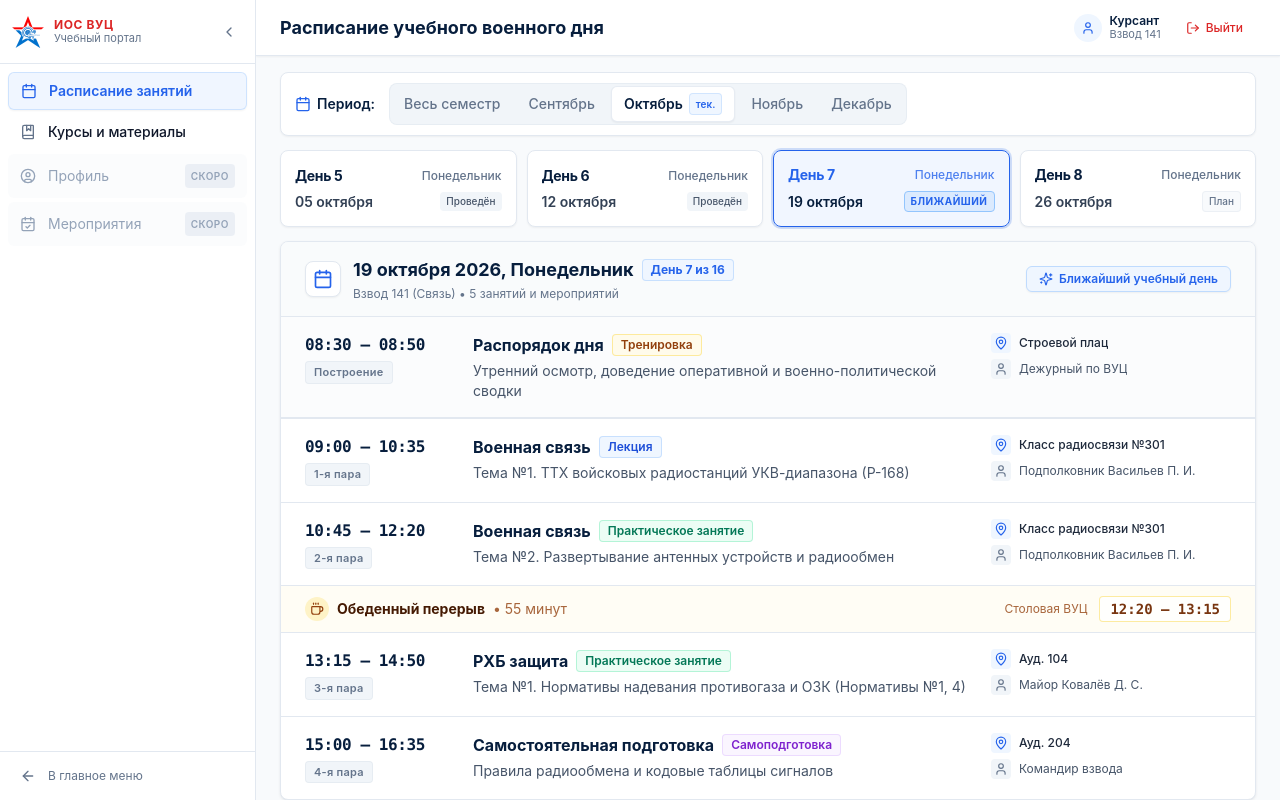
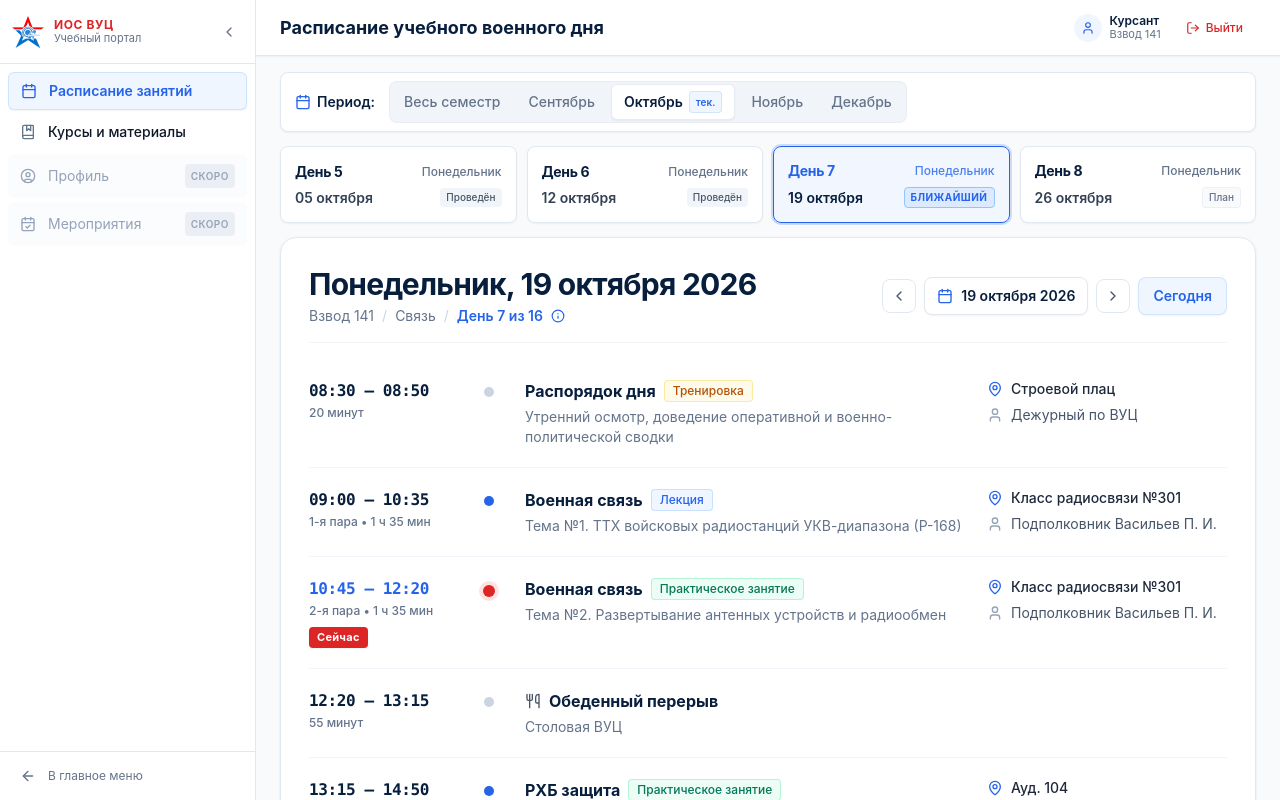
Before and after one commit to goliluxa/vuc-EOS, a React (Vite) app: page /cadet/lms in a window 1280 px wide. Shown: the top 800 px of the page. Built offline with nearby package versions, Linux system fonts and the light colour scheme; no server answers.

Commit message:
feat(lms): implement vertical timeline schedule card with live status and interactive navigation

```diff
--- a/src/pages/cadet/lms/CadetScheduleSection.tsx
+++ b/src/pages/cadet/lms/CadetScheduleSection.tsx
@@ -1,7 +1,7 @@
 import React, { useState } from 'react';
-import { CheckCircle2, Calendar, Sparkles, Clock } from 'lucide-react';
+import { Calendar, ChevronLeft, ChevronRight, Info } from 'lucide-react';
 import { scheduleService, SEMESTER_MONTHS, MonthOption } from '../../../services/scheduleService';
-import { CadetSessionRow } from './CadetSessionRow';
+import { CadetSessionRow, CadetLunchRow } from './CadetSessionRow';
 
 interface CadetScheduleSectionProps {
   initialPlatoon?: string;
@@ -78,7 +78,6 @@ export const CadetScheduleSection: React.FC<CadetScheduleSectionProps> = ({
   const currentDay = allDays.find((d) => d.dayNumber === selectedDayNumber) || nearestDay;
 
   const isNearestDay = currentDay.dayNumber === nearestDay.dayNumber;
-  const isCurrentDayPast = (currentDay.isoDate || '') < '2026-10-14';
 
   const handleSelectMonth = (monthKey: MonthOption['key']) => {
     setSelectedMonth(monthKey);
@@ -90,15 +89,39 @@ export const CadetScheduleSection: React.FC<CadetScheduleSectionProps> = ({
     }
   };
 
+  const handlePrevDay = () => {
+    if (currentDay.dayNumber > 1) {
+      const prevNum = currentDay.dayNumber - 1;
+      setSelectedDayNumber(prevNum);
+      const prevDayObj = allDays.find((d) => d.dayNumber === prevNum);
+      if (prevDayObj && prevDayObj.monthKey && selectedMonth !== 'all') {
+        setSelectedMonth(prevDayObj.monthKey as MonthOption['key']);
+      }
+    }
+  };
+
+  const handleNextDay = () => {
+    if (currentDay.dayNumber < allDays.length) {
+      const nextNum = currentDay.dayNumber + 1;
+      setSelectedDayNumber(nextNum);
+      const nextDayObj = allDays.find((d) => d.dayNumber === nextNum);
+      if (nextDayObj && nextDayObj.monthKey && selectedMonth !== 'all') {
+        setSelectedMonth(nextDayObj.monthKey as MonthOption['key']);
+      }
+    }
+  };
+
   const handleJumpToNearest = () => {
     setSelectedDayNumber(nearestDay.dayNumber);
-    setSelectedMonth((nearestDay.monthKey as MonthOption['key']) || 'oct');
+    if (nearestDay.monthKey && selectedMonth !== 'all') {
+      setSelectedMonth(nearestDay.monthKey as MonthOption['key']);
+    }
   };
 
   return (
     <div className="space-y-3.5 animate-fade-in">
       {/* Top Period Selector Bar */}
-      <div className="flex flex-col sm:flex-row sm:items-center justify-between gap-2.5 bg-white border border-surface-border px-3.5 py-2.5 rounded-lg shadow-xs">
+      <div className="flex flex-col sm:flex-row sm:items-center justify-between gap-2.5 bg-white border border-surface-border px-3.5 py-2 rounded-lg shadow-xs">
         {/* Month & Semester Tabs */}
         <div className="flex items-center gap-1.5 overflow-x-auto no-scrollbar">
           <div className="flex items-center gap-1.5 text-xs sm:text-sm font-semibold text-navy-deep mr-2 shrink-0">
@@ -139,19 +162,6 @@ export const CadetScheduleSection: React.FC<CadetScheduleSectionProps> = ({
             })}
           </div>
         </div>
-
-        {/* Right: Jump to Nearest Button */}
-        {selectedDayNumber !== nearestDay.dayNumber && (
-          <button
-            type="button"
-            onClick={handleJumpToNearest}
-            className="inline-flex items-center gap-1.5 px-3 py-1.5 text-xs sm:text-sm font-medium text-military-blue bg-blue-50 hover:bg-blue-100 rounded-md border border-blue-200 transition-colors shrink-0 self-start sm:self-auto"
-            title="Перейти к ближайшему будущему дню занятий"
-          >
-            <Sparkles className="w-3.5 h-3.5 text-military-blue" />
-            <span>К ближайшему дню</span>
-          </button>
-        )}
       </div>
 
       {/* Days Grid */}
@@ -237,54 +247,88 @@ export const CadetScheduleSection: React.FC<CadetScheduleSectionProps> = ({
         );
       })()}
 
-      {/* Daily Schedule Detailed Table */}
-      <div className="bg-white border border-surface-border rounded-lg shadow-card overflow-hidden">
-        {/* Day Card Header */}
-        <div className="px-4 sm:px-6 py-3 sm:py-3.5 bg-slate-50/80 border-b border-surface-border flex flex-col sm:flex-row sm:items-center justify-between gap-3">
-          <div className="flex items-center gap-3">
-            <div className="w-9 h-9 rounded-lg bg-white border border-surface-border shadow-xs flex items-center justify-center text-military-blue shrink-0">
-              <Calendar className="w-5 h-5" />
-            </div>
-            <div>
-              <div className="flex items-center gap-2 flex-wrap">
-                <h3 className="text-base sm:text-lg font-bold text-navy-deep">
-                  {currentDay.date}, {currentDay.dayOfWeek}
-                </h3>
-                <span className="text-xs font-bold px-2 py-0.5 rounded bg-blue-50 text-military-blue border border-blue-200/80">
-                  День {currentDay.dayNumber} из 16
-                </span>
-              </div>
-              <p className="text-xs text-content-secondary mt-0.5">
-                {platoon} • 5 занятий и мероприятий
-              </p>
+      {/* Daily Schedule Timeline Card (matching reference) */}
+      <div className="bg-white border border-surface-border rounded-2xl shadow-card p-5 sm:p-7 space-y-4">
+        {/* Card Header */}
+        <div className="flex flex-col sm:flex-row sm:items-center justify-between gap-4 pb-4 border-b border-slate-100">
+          {/* Left: Day Title and Platoon Breadcrumb */}
+          <div>
+            <h2 className="text-xl sm:text-2xl lg:text-3xl font-bold text-navy-deep tracking-tight">
+              {currentDay.dayOfWeek}, {currentDay.date}
+            </h2>
+            <div className="flex items-center gap-2 text-xs sm:text-sm text-slate-500 mt-1">
+              <span>{platoon.split(' ')[0]} {platoon.split(' ')[1]}</span>
+              <span className="text-slate-300">/</span>
+              <span>{platoon.includes('Связь') ? 'Связь' : 'ВУЦ'}</span>
+              <span className="text-slate-300">/</span>
+              <span className="text-military-blue font-semibold">
+                День {currentDay.dayNumber} из 16
+              </span>
+              <Info className="w-3.5 h-3.5 text-military-blue inline shrink-0" />
             </div>
           </div>
 
+          {/* Right: Date Navigation Controls */}
           <div className="flex items-center gap-2 shrink-0 self-start sm:self-auto">
-            {isNearestDay ? (
-              <span className="inline-flex items-center gap-1.5 px-3 py-1 rounded-md text-xs font-semibold bg-blue-50 text-military-blue border border-blue-200 shadow-xs">
-                <Sparkles className="w-3.5 h-3.5" />
-                <span>Ближайший учебный день</span>
-              </span>
-            ) : isCurrentDayPast ? (
-              <span className="inline-flex items-center gap-1.5 px-3 py-1 rounded-md text-xs font-semibold text-emerald-800 bg-emerald-50 border border-emerald-200">
-                <CheckCircle2 className="w-3.5 h-3.5 text-emerald-600" />
-                <span>День проведён</span>
-              </span>
-            ) : (
-              <span className="inline-flex items-center gap-1.5 px-3 py-1 rounded-md text-xs font-medium text-slate-600 bg-slate-100 border border-slate-200">
-                <Clock className="w-3.5 h-3.5 text-slate-400" />
-                <span>Запланировано</span>
-              </span>
-            )}
+            <button
+              type="button"
+              onClick={handlePrevDay}
+              disabled={currentDay.dayNumber <= 1}
+              className="p-2 border border-slate-200 rounded-lg hover:bg-slate-50 text-slate-600 disabled:opacity-40 disabled:cursor-not-allowed transition-colors"
+              title="Предыдущий учебный день"
+              aria-label="Предыдущий учебный день"
+            >
+              <ChevronLeft className="w-4 h-4" />
+            </button>
+
+            <div className="px-3 py-2 border border-slate-200 rounded-lg font-semibold text-xs sm:text-sm text-navy-deep flex items-center gap-2 bg-white shadow-xs">
+              <Calendar className="w-4 h-4 text-military-blue" />
+              <span>{currentDay.date}</span>
+            </div>
+
+            <button
+              type="button"
+              onClick={handleNextDay}
+              disabled={currentDay.dayNumber >= allDays.length}
+              className="p-2 border border-slate-200 rounded-lg hover:bg-slate-50 text-slate-600 disabled:opacity-40 disabled:cursor-not-allowed transition-colors"
+              title="Следующий учебный день"
+              aria-label="Следующий учебный день"
+            >
+              <ChevronRight className="w-4 h-4" />
+            </button>
+
+            <button
+              type="button"
+              onClick={handleJumpToNearest}
+              className="px-3.5 py-2 bg-blue-50 text-military-blue font-semibold text-xs sm:text-sm rounded-lg hover:bg-blue-100 transition-colors border border-blue-200/60 shadow-xs"
+              title="Перейти к ближайшему дню"
+            >
+              Сегодня
+            </button>
           </div>
         </div>
 
-        {/* Sessions Timetable */}
-        <div className="divide-y divide-surface-border">
-          {currentDay.sessions.map((sess) => (
-            <CadetSessionRow key={sess.id} session={sess} />
-          ))}
+        {/* Vertical Timeline Sessions */}
+        <div>
+          {currentDay.sessions.map((sess, idx) => {
+            const isFirst = idx === 0;
+            const isLast = idx === currentDay.sessions.length - 1;
+            // On nearestDay (Day 7), pair 2 (10:45 - 12:20) is marked as "Сейчас"
+            const isCurrentSession = isNearestDay && sess.sessionNumber === 2;
+
+            return (
+              <React.Fragment key={sess.id}>
+                <CadetSessionRow
+                  session={sess}
+                  isCurrentSession={isCurrentSession}
+                  isFirst={isFirst}
+                  isLast={isLast}
+                />
+                {/* Lunch Break between 2nd and 3rd pair */}
+                {sess.sessionNumber === 2 && <CadetLunchRow />}
+              </React.Fragment>
+            );
+          })}
         </div>
       </div>
     </div>
--- a/src/pages/cadet/lms/CadetSessionRow.tsx
+++ b/src/pages/cadet/lms/CadetSessionRow.tsx
@@ -1,103 +1,158 @@
 import React from 'react';
-import { MapPin, User, Coffee } from 'lucide-react';
+import { MapPin, User, Utensils } from 'lucide-react';
 import { ScheduleSession } from '../../../types/cadet';
 
 interface CadetSessionRowProps {
   session: ScheduleSession;
+  isCurrentSession: boolean;
+  isFirst?: boolean;
+  isLast?: boolean;
 }
 
 const getSessionTypeBadgeClass = (type: ScheduleSession['type']) => {
   switch (type) {
     case 'Лекция':
-      return 'bg-blue-50 text-blue-700 border-blue-200/80';
+      return 'bg-blue-50 text-military-blue border-blue-200/80';
     case 'Практическое занятие':
       return 'bg-emerald-50 text-emerald-700 border-emerald-200/80';
     case 'Самоподготовка':
       return 'bg-purple-50 text-purple-700 border-purple-200/80';
     case 'Тренировка':
-      return 'bg-amber-50 text-amber-800 border-amber-200/80';
+      return 'bg-amber-50 text-amber-700 border-amber-200/80';
     default:
       return 'bg-slate-100 text-slate-700 border-slate-200';
   }
 };
 
-export const CadetSessionRow: React.FC<CadetSessionRowProps> = ({ session }) => {
+export const CadetSessionRow: React.FC<CadetSessionRowProps> = ({
+  session,
+  isCurrentSession,
+  isFirst = false,
+  isLast = false,
+}) => {
   const isInspection = session.sessionNumber === 0;
 
   return (
-    <>
+    <div className="flex items-start gap-3 sm:gap-6 py-4 sm:py-5 border-b border-slate-100 last:border-b-0 group">
+      {/* 1. Left Column: Time & Duration */}
+      <div className="w-28 sm:w-36 shrink-0 text-left">
         <div
-        className={`px-4 sm:px-6 py-3.5 sm:py-4 flex flex-col md:flex-row md:items-start gap-3 md:gap-6 transition-colors border-b border-surface-border last:border-b-0 ${
-          isInspection ? 'bg-slate-50/50' : 'hover:bg-slate-50/60'
+          className={`font-mono text-sm sm:text-base font-bold tracking-tight ${
+            isCurrentSession ? 'text-military-blue' : 'text-navy-deep'
           }`}
         >
-        {/* Column 1: Time & Session Index */}
-        <div className="md:w-36 shrink-0 flex md:flex-col items-center md:items-start justify-between md:justify-start gap-1">
-          <span className="font-mono text-sm sm:text-base font-bold text-navy-deep tracking-tight">
           {session.time}
+        </div>
+        <div className="text-xs text-slate-500 font-medium mt-0.5">
+          {isInspection ? '20 минут' : `${session.sessionNumber}-я пара  •  1 ч 35 мин`}
+        </div>
+        {isCurrentSession && (
+          <span className="inline-block mt-2 px-2 py-0.5 text-[11px] font-bold text-white bg-military-red rounded shadow-xs tracking-wide">
+            Сейчас
           </span>
-          <span className="text-[11px] font-semibold tracking-wide text-content-secondary bg-slate-100 border border-slate-200/70 px-2 py-0.5 rounded">
-            {isInspection ? 'Построение' : `${session.sessionNumber}-я пара`}
-          </span>
+        )}
       </div>
 
-        {/* Column 2: Subject, Type Badge & Topic */}
+      {/* 2. Timeline Track: Vertical connector & Dot */}
+      <div className="relative self-stretch flex flex-col items-center justify-start w-6 shrink-0">
+        {/* Connector line above dot */}
+        {!isFirst && (
+          <div
+            className={`w-0.5 absolute top-0 h-4.5 ${
+              isCurrentSession ? 'bg-military-red' : 'bg-slate-200'
+            }`}
+          />
+        )}
+        {/* Connector line below dot */}
+        {!isLast && (
+          <div className="w-0.5 absolute top-4.5 bottom-0 bg-slate-200" />
+        )}
+        {/* Dot bullet */}
+        <div className="relative z-10 mt-2">
+          {isCurrentSession ? (
+            <span className="block w-3 h-3 rounded-full bg-military-red ring-4 ring-red-100" />
+          ) : isInspection ? (
+            <span className="block w-2.5 h-2.5 rounded-full bg-slate-300 ring-4 ring-white" />
+          ) : (
+            <span className="block w-2.5 h-2.5 rounded-full bg-military-blue ring-4 ring-white" />
+          )}
+        </div>
+      </div>
+
+      {/* 3. Middle & Right: Subject, Topic & Location/Instructor */}
+      <div className="flex-1 min-w-0 flex flex-col lg:flex-row lg:items-start justify-between gap-3 lg:gap-6">
+        {/* Middle: Subject, Type Badge & Topic */}
         <div className="flex-1 min-w-0">
           <div className="flex flex-wrap items-center gap-2 mb-1">
             <h4 className="text-sm sm:text-base font-bold text-navy-deep leading-snug">
               {session.subject}
             </h4>
             <span
-              className={`text-xs font-semibold px-2 py-0.5 rounded border ${getSessionTypeBadgeClass(
+              className={`text-xs font-medium px-2 py-0.5 rounded border ${getSessionTypeBadgeClass(
                 session.type
               )}`}
             >
               {session.type}
             </span>
           </div>
-
-          <p className="text-xs sm:text-sm text-slate-600 leading-relaxed font-normal">
+          <p className="text-xs sm:text-sm text-slate-500 leading-normal font-normal">
             {session.topic}
           </p>
         </div>
 
-        {/* Column 3: Location & Instructor (Grouped metadata) */}
-        <div className="shrink-0 md:w-60 flex flex-col justify-center gap-1.5 pt-2 md:pt-0 border-t border-slate-100 md:border-t-0 text-xs">
-          <div className="flex items-center gap-2 text-slate-800 font-medium">
-            <div className="w-5 h-5 rounded bg-blue-50 text-military-blue flex items-center justify-center shrink-0">
-              <MapPin className="w-3.5 h-3.5" />
-            </div>
+        {/* Right: Location & Instructor */}
+        <div className="lg:w-60 shrink-0 flex flex-col justify-center gap-1.5 text-xs sm:text-sm">
+          <div className="flex items-center gap-2 font-medium text-slate-800">
+            <MapPin className="w-4 h-4 text-military-blue shrink-0" />
             <span className="truncate">{session.classroom}</span>
           </div>
-
-          <div className="flex items-center gap-2 text-content-secondary">
-            <div className="w-5 h-5 rounded bg-slate-100 text-slate-500 flex items-center justify-center shrink-0">
-              <User className="w-3.5 h-3.5" />
-            </div>
-            <span className="truncate text-slate-600">{session.instructor}</span>
+          <div className="flex items-center gap-2 text-slate-600">
+            <User className="w-4 h-4 text-slate-400 shrink-0" />
+            <span className="truncate">{session.instructor}</span>
           </div>
         </div>
       </div>
+    </div>
+  );
+};
 
-      {/* Lunch Break Intermission between 2nd pair and 3rd pair */}
-      {session.sessionNumber === 2 && (
-        <div className="py-2.5 px-4 sm:px-6 bg-amber-50/50 border-y border-amber-200/60 flex items-center justify-between text-xs sm:text-sm">
-          <div className="flex items-center gap-2 text-amber-950">
-            <div className="w-6 h-6 rounded-full bg-amber-100 flex items-center justify-center text-amber-800 shrink-0">
-              <Coffee className="w-3.5 h-3.5" />
+export const CadetLunchRow: React.FC = () => {
+  return (
+    <div className="flex items-start gap-3 sm:gap-6 py-4 sm:py-5 border-b border-slate-100">
+      {/* 1. Left: Time & Duration */}
+      <div className="w-28 sm:w-36 shrink-0 text-left">
+        <div className="font-mono text-sm sm:text-base font-bold text-navy-deep tracking-tight">
+          12:20 — 13:15
         </div>
-            <span className="font-bold">Обеденный перерыв</span>
-            <span className="text-amber-800/80 text-xs sm:text-sm hidden sm:inline">• 55 минут</span>
+        <div className="text-xs text-slate-500 font-medium mt-0.5">
+          55 минут
+        </div>
       </div>
 
-          <div className="flex items-center gap-3">
-            <span className="text-amber-800/80 text-xs hidden md:inline">Столовая ВУЦ</span>
-            <span className="font-mono text-xs sm:text-sm font-bold text-amber-900 bg-white/80 border border-amber-200/80 px-2.5 py-0.5 rounded">
-              12:20 — 13:15
-            </span>
+      {/* 2. Timeline bullet */}
+      <div className="relative self-stretch flex flex-col items-center justify-start w-6 shrink-0">
+        <div className="w-0.5 absolute top-0 h-4.5 bg-slate-200" />
+        <div className="w-0.5 absolute top-4.5 bottom-0 bg-slate-200" />
+        <div className="relative z-10 mt-2">
+          <span className="block w-2.5 h-2.5 rounded-full bg-slate-300 ring-4 ring-white" />
         </div>
       </div>
-      )}
-    </>
+
+      {/* 3. Middle: Lunch title & cafeteria */}
+      <div className="flex-1 min-w-0 flex flex-col lg:flex-row lg:items-start justify-between gap-3 lg:gap-6">
+        <div className="flex-1 min-w-0">
+          <div className="flex items-center gap-2 font-bold text-navy-deep text-sm sm:text-base mb-1">
+            <Utensils className="w-4 h-4 text-slate-600 shrink-0" />
+            <span>Обеденный перерыв</span>
+          </div>
+          <div className="text-xs sm:text-sm text-slate-500 font-normal">
+            Столовая ВУЦ
+          </div>
+        </div>
+
+        {/* Empty right column to keep timeline column alignment */}
+        <div className="lg:w-60 shrink-0 hidden lg:block" />
+      </div>
+    </div>
   );
 };
```
Lines whose indentation alone changed are shown as unchanged.
